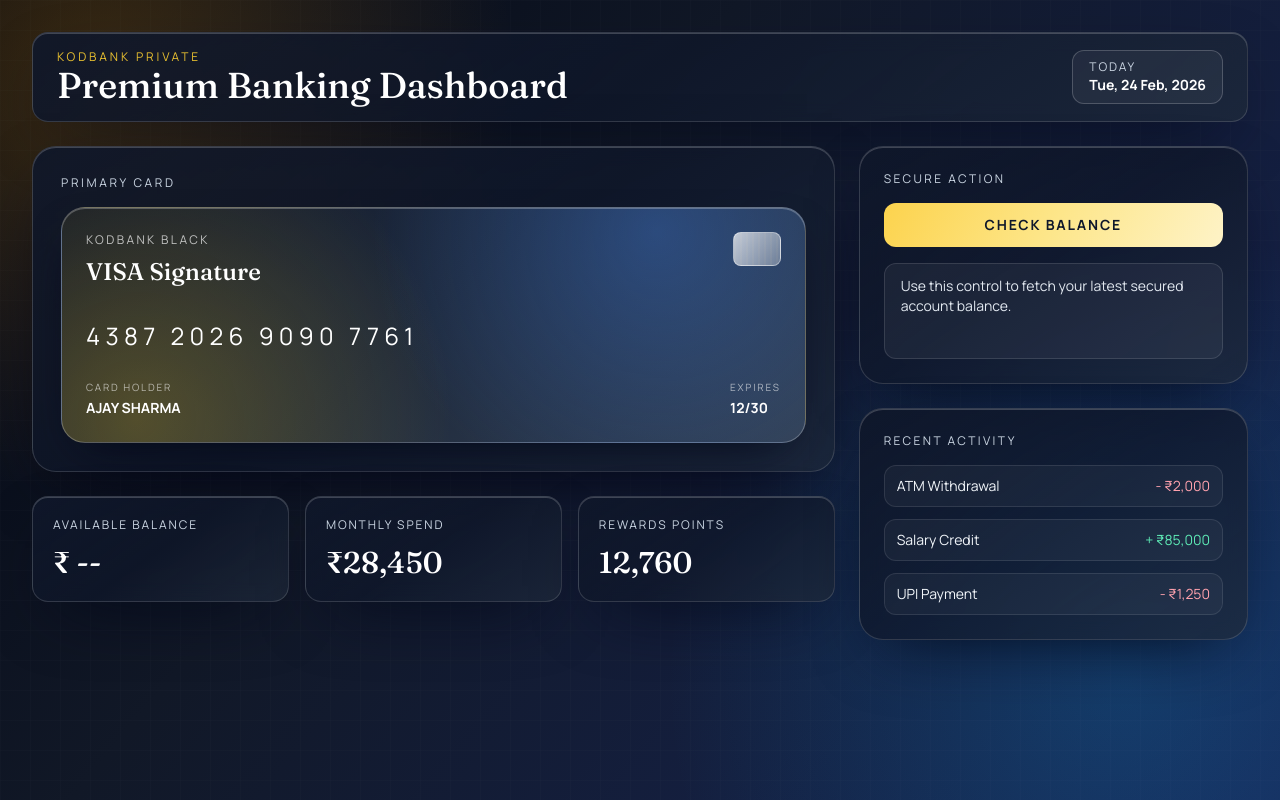
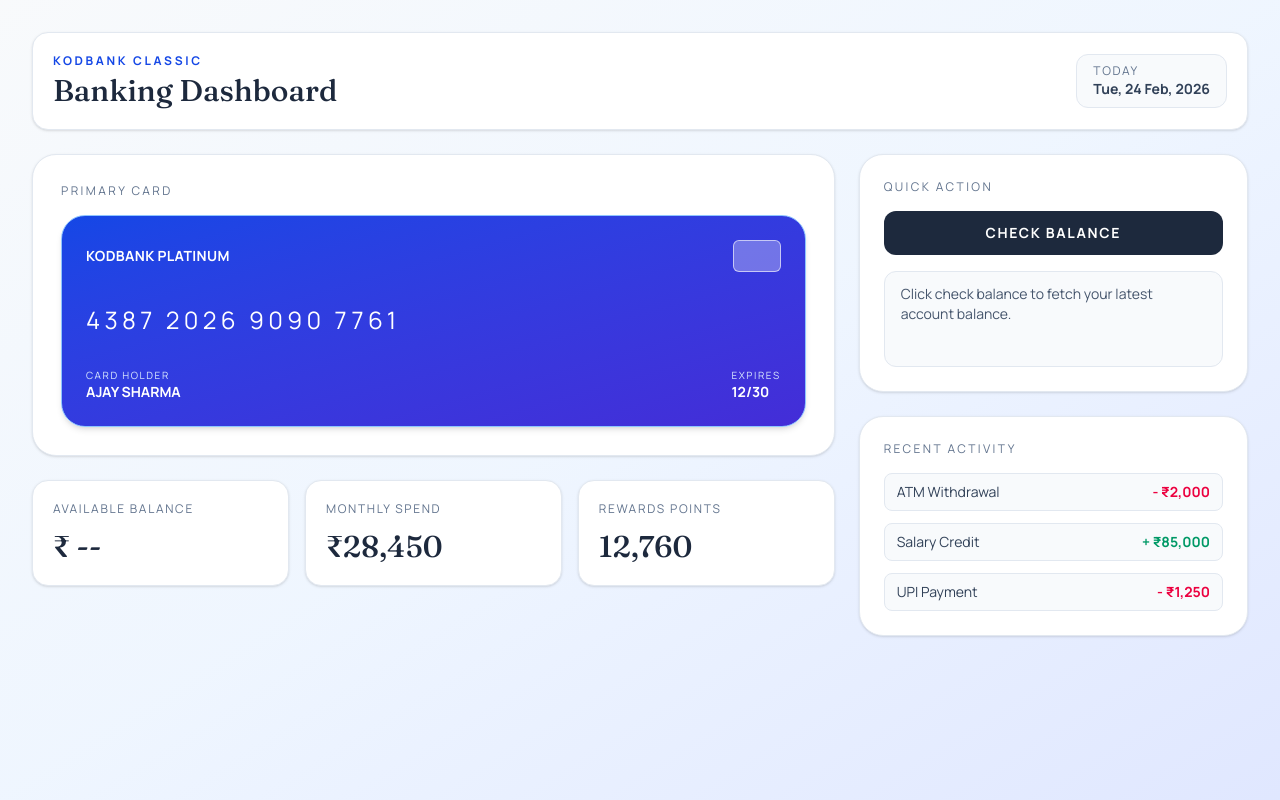
Before and after one commit to AjayS0708/KoddBankkk, a React (Vite) app: page /dashboard in a window 1280 px wide. Built offline with nearby package versions, Linux system fonts and the light colour scheme.

Commit message:
Restyle dashboard to classic light banking UI

```diff
--- a/src/pages/Dashboard.jsx
+++ b/src/pages/Dashboard.jsx
@@ -58,99 +58,90 @@
   }
 
   return (
-    <div className="banking-shell relative min-h-screen overflow-hidden px-4 py-8 text-slate-100 md:px-8">
+    <div className="min-h-screen bg-gradient-to-br from-slate-50 via-blue-50 to-indigo-100 px-4 py-8 md:px-8">
       {showConfetti ? (
         <Confetti width={windowSize.width} height={windowSize.height} />
       ) : null}
 
-      <div className="banking-grid-overlay" />
-
-      <div className="relative z-10 mx-auto w-full max-w-7xl">
-        <header className="glass-panel mb-6 flex flex-wrap items-center justify-between gap-4 rounded-2xl px-6 py-4">
+      <div className="mx-auto w-full max-w-7xl">
+        <header className="mb-6 rounded-2xl border border-slate-200 bg-white p-5 shadow-sm md:flex md:items-center md:justify-between">
           <div>
-            <p className="text-xs uppercase tracking-[0.24em] text-amber-300/90">
-              KodBank Private
+            <p className="text-xs font-semibold uppercase tracking-[0.22em] text-blue-700">
+              KodBank Classic
             </p>
-            <h1 className="font-display text-3xl text-white md:text-4xl">
-              Premium Banking Dashboard
+            <h1 className="font-display mt-1 text-3xl text-slate-800">
+              Banking Dashboard
             </h1>
           </div>
-          <div className="rounded-xl border border-white/20 bg-white/5 px-4 py-2">
-            <p className="text-xs uppercase tracking-[0.16em] text-slate-300">Today</p>
-            <p className="text-sm font-semibold text-white">{currentDate}</p>
+          <div className="mt-4 rounded-xl border border-slate-200 bg-slate-50 px-4 py-2 md:mt-0">
+            <p className="text-xs uppercase tracking-[0.14em] text-slate-500">Today</p>
+            <p className="text-sm font-semibold text-slate-700">{currentDate}</p>
           </div>
         </header>
 
         <main className="grid gap-6 xl:grid-cols-12">
           <section className="space-y-6 xl:col-span-8">
-            <div className="glass-panel rounded-3xl p-6 md:p-7">
-              <p className="text-xs uppercase tracking-[0.22em] text-slate-300">
+            <div className="rounded-3xl border border-slate-200 bg-white p-6 shadow-sm md:p-7">
+              <p className="text-xs uppercase tracking-[0.2em] text-slate-500">
                 Primary Card
               </p>
-              <div className="credit-card mt-4 rounded-3xl p-6">
-                <div className="flex items-start justify-between">
+              <div className="mt-4 rounded-3xl border border-blue-300 bg-gradient-to-br from-blue-700 to-indigo-700 p-6 text-white shadow-md">
+                <div className="flex items-center justify-between">
+                  <p className="text-sm font-semibold tracking-wide">KODBANK PLATINUM</p>
+                  <div className="h-8 w-12 rounded-md border border-white/60 bg-white/30" />
+                </div>
+                <p className="mt-8 text-2xl tracking-[0.18em]">4387 2026 9090 7761</p>
+                <div className="mt-8 flex justify-between text-sm">
                   <div>
-                    <p className="text-xs uppercase tracking-[0.2em] text-white/70">
-                      KodBank Black
-                    </p>
-                    <p className="mt-2 font-display text-2xl text-white">VISA Signature</p>
-                  </div>
-                  <div className="chip" />
-                </div>
-                <p className="mt-8 text-2xl tracking-[0.22em] text-white">
-                  4387 2026 9090 7761
-                </p>
-                <div className="mt-7 flex items-end justify-between text-sm">
-                  <div>
-                    <p className="text-[10px] uppercase tracking-[0.18em] text-white/60">
+                    <p className="text-[10px] uppercase tracking-[0.16em] text-blue-100">
                       Card Holder
                     </p>
-                    <p className="mt-1 font-semibold text-white">AJAY SHARMA</p>
+                    <p className="font-semibold">AJAY SHARMA</p>
                   </div>
                   <div>
-                    <p className="text-[10px] uppercase tracking-[0.18em] text-white/60">
+                    <p className="text-[10px] uppercase tracking-[0.16em] text-blue-100">
                       Expires
                     </p>
-                    <p className="mt-1 font-semibold text-white">12/30</p>
+                    <p className="font-semibold">12/30</p>
                   </div>
                 </div>
               </div>
             </div>
 
             <div className="grid gap-4 md:grid-cols-3">
-              <article className="glass-panel rounded-2xl p-5">
-                <p className="text-xs uppercase tracking-[0.16em] text-slate-300">
+              <article className="rounded-2xl border border-slate-200 bg-white p-5 shadow-sm">
+                <p className="text-xs uppercase tracking-[0.14em] text-slate-500">
                   Available Balance
                 </p>
-                <p className="mt-3 font-display text-3xl text-white">
+                <p className="font-display mt-3 text-3xl text-slate-800">
                   {balance !== null ? `₹${balance}` : '₹ --'}
                 </p>
               </article>
-              <article className="glass-panel rounded-2xl p-5">
-                <p className="text-xs uppercase tracking-[0.16em] text-slate-300">
+              <article className="rounded-2xl border border-slate-200 bg-white p-5 shadow-sm">
+                <p className="text-xs uppercase tracking-[0.14em] text-slate-500">
                   Monthly Spend
                 </p>
-                <p className="mt-3 font-display text-3xl text-white">₹28,450</p>
+                <p className="font-display mt-3 text-3xl text-slate-800">₹28,450</p>
               </article>
-              <article className="glass-panel rounded-2xl p-5">
-                <p className="text-xs uppercase tracking-[0.16em] text-slate-300">
+              <article className="rounded-2xl border border-slate-200 bg-white p-5 shadow-sm">
+                <p className="text-xs uppercase tracking-[0.14em] text-slate-500">
                   Rewards Points
                 </p>
-                <p className="mt-3 font-display text-3xl text-white">12,760</p>
+                <p className="font-display mt-3 text-3xl text-slate-800">12,760</p>
               </article>
             </div>
           </section>
 
           <section className="space-y-6 xl:col-span-4">
-            <div className="glass-panel rounded-3xl p-6">
-              <p className="text-xs uppercase tracking-[0.2em] text-slate-300">
-                Secure Action
+            <div className="rounded-3xl border border-slate-200 bg-white p-6 shadow-sm">
+              <p className="text-xs uppercase tracking-[0.2em] text-slate-500">
+                Quick Action
               </p>
               <button
                 type="button"
                 onClick={handleCheckBalance}
                 disabled={isLoading}
-                className="premium-cta mt-4 w-full rounded-xl px-5 py-3 text-sm font-bold uppercase tracking-[0.13em] text-slate-900 transition hover:scale-[1.01] disabled:cursor-not-allowed disabled:opacity-70"
+                className="mt-4 w-full rounded-xl bg-slate-800 px-5 py-3 text-sm font-semibold uppercase tracking-[0.12em] text-white transition hover:bg-slate-700 disabled:cursor-not-allowed disabled:opacity-70"
               >
                 {isLoading ? 'Checking...' : 'Check Balance'}
               </button>
@@ -158,32 +149,32 @@
               <div
                 className={`mt-4 min-h-24 rounded-xl border px-4 py-3 text-sm ${
                   messageType === 'success'
-                    ? 'border-emerald-300/40 bg-emerald-500/10 text-emerald-100'
+                    ? 'border-emerald-300 bg-emerald-50 text-emerald-800'
                     : messageType === 'error'
-                      ? 'border-rose-300/35 bg-rose-500/10 text-rose-100'
-                      : 'border-white/12 bg-white/5 text-slate-200'
+                      ? 'border-rose-300 bg-rose-50 text-rose-700'
+                      : 'border-slate-200 bg-slate-50 text-slate-600'
                 }`}
               >
-                {message || 'Use this control to fetch your latest secured account balance.'}
+                {message || 'Click check balance to fetch your latest account balance.'}
               </div>
             </div>
 
-            <div className="glass-panel rounded-3xl p-6">
-              <p className="text-xs uppercase tracking-[0.2em] text-slate-300">
+            <div className="rounded-3xl border border-slate-200 bg-white p-6 shadow-sm">
+              <p className="text-xs uppercase tracking-[0.2em] text-slate-500">
                 Recent Activity
               </p>
-              <ul className="mt-4 space-y-3 text-sm">
-                <li className="activity-row">
+              <ul className="mt-4 space-y-3 text-sm text-slate-700">
+                <li className="flex items-center justify-between rounded-lg border border-slate-200 bg-slate-50 px-3 py-2">
                   <span>ATM Withdrawal</span>
-                  <span className="text-rose-300">- ₹2,000</span>
+                  <span className="font-semibold text-rose-600">- ₹2,000</span>
                 </li>
-                <li className="activity-row">
+                <li className="flex items-center justify-between rounded-lg border border-slate-200 bg-slate-50 px-3 py-2">
                   <span>Salary Credit</span>
-                  <span className="text-emerald-300">+ ₹85,000</span>
+                  <span className="font-semibold text-emerald-600">+ ₹85,000</span>
                 </li>
-                <li className="activity-row">
+                <li className="flex items-center justify-between rounded-lg border border-slate-200 bg-slate-50 px-3 py-2">
                   <span>UPI Payment</span>
-                  <span className="text-rose-300">- ₹1,250</span>
+                  <span className="font-semibold text-rose-600">- ₹1,250</span>
                 </li>
               </ul>
             </div>
```
Also changed, not shown: 1 other file (tests, documents, lock files or other folders).
